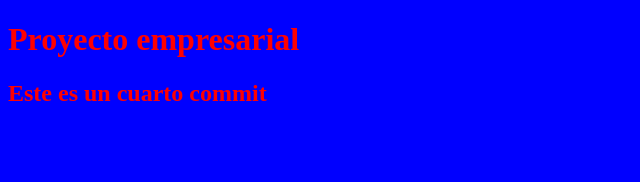
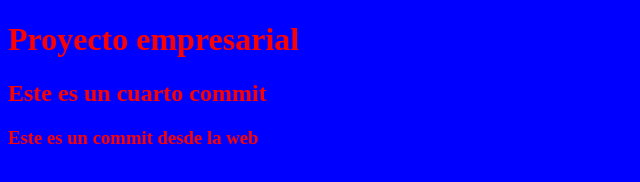
Before and after one commit to RapidNey/PruebaGit, a plain HTML site: page index.html in a window 1280 px wide. Shown: the whole page, without its empty margins (0-640 px from the left). Drawn offline with Linux system fonts and the light colour scheme.

Commit message:
Update index.html

```diff
--- a/index.html
+++ b/index.html
@@ -11,6 +11,7 @@
 
     <h1>Proyecto empresarial</h1>
     <h2>Este es un cuarto commit</h2>
+    <h3>Este es un commit desde la web</h3>
 
 </body>
 </html>
```
